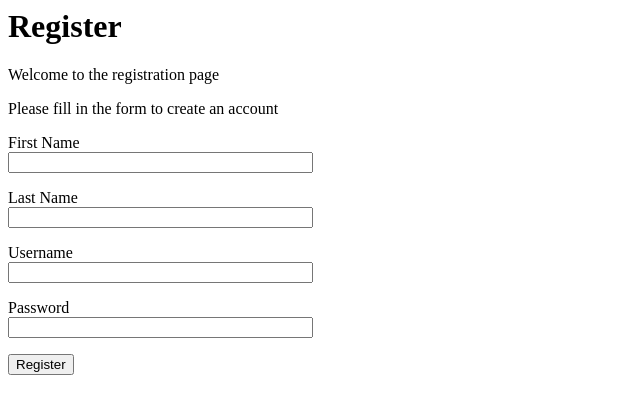
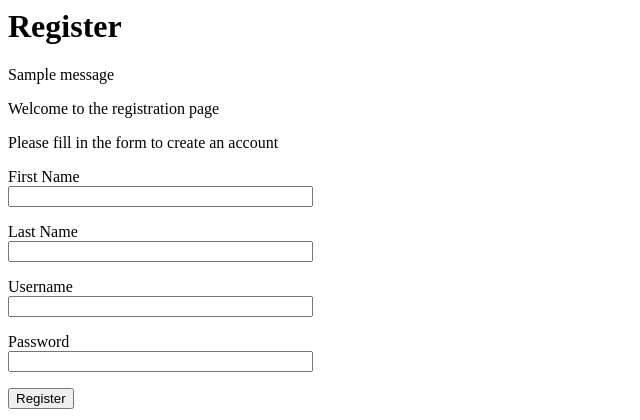
Before and after one commit to flotoria/ProjectCMPE131, a Flask app: page /register in a window 1280 px wide. Shown: the top 420 px of the page, without its empty margins (0-640 px from the left). Run offline with Flask 3, Linux system fonts and the light colour scheme; one stand-in notice (Sample message) is shown.

Commit message:
Make changes so there are alerts, add comments for clarification

```diff
--- a/app/forms.py
+++ b/app/forms.py
@@ -4,10 +4,11 @@ from wtforms import StringField, PasswordField, BooleanField, SubmitField, Selec
 from wtforms.validators import DataRequired, ValidationError
 from .models import User
 
+# Flask form for the login page
 class LoginForm(FlaskForm):
+    # Input fields for the username and password
     username = StringField('Username', validators=[DataRequired()])
     password = PasswordField('Password', validators=[DataRequired()])
-    remember_me = BooleanField('Remember Me')
     submit = SubmitField('Sign In')
 
     # This method simply validates whether the username in the parameter matches a username in the database
@@ -16,11 +17,14 @@ class LoginForm(FlaskForm):
             raise ValidationError("Username does not exist.")
         return True
 
+# Flask form  for registering a user
 class RegisterForm(FlaskForm):
+    # Input fields for the first name, last name, username, password.
     firstname = StringField('First Name', validators=[DataRequired()])
     lastname = StringField('Last Name', validators = [DataRequired()])
     username = StringField('Username', validators=[DataRequired()])
     password = PasswordField('Password', validators=[DataRequired()])
+    # Submit button
     submit = SubmitField('Register')
 
     # This method simply validates whether the username is unique, return True, if not, return False
@@ -30,21 +34,30 @@ class RegisterForm(FlaskForm):
         return False
 
 
+# Flask form for composing a message
 class ComposeForm(FlaskForm):
+    # Fields for the receiving user, subject, and body message.
     receiving_username = StringField('Receiving User', validators=[DataRequired()])
     subject = StringField('Subject', validators=[DataRequired()])
     body = StringField('Message', validators=[DataRequired()])
+    # Submit button
     submit = SubmitField('Send')
 
+# Flask form for submitting a search query
 class SearchForm(FlaskForm):
 	searched = StringField("Search", validators=[DataRequired()])
+    # Submit button
 	submit = SubmitField("Submit")
 
+# To-do list form
 class ToDoForm(FlaskForm):
+    # Input for entering the task
     task = StringField('Enter task', validators=[DataRequired()])
+    # Submit button
     submit = SubmitField('Add')
-    close = SubmitField('X')
 
+# Form to help the user sort their messages
 class SortForm(FlaskForm):
     sortByOptions = SelectField("Sort Options:", choices=[('alphabet', 'Sort by Alphabetical Order'), ('oldest', 'Sort by Oldest'), ('newest', 'Sort by Newest')])
+    # Submit button
     submit = SubmitField('Sort')
--- a/app/routes.py
+++ b/app/routes.py
@@ -3,6 +3,7 @@ from app import db
 from flask import render_template
 from flask import redirect
 from flask import flash
+from datetime import datetime
 from .forms import LoginForm
 from .forms import ComposeForm
 from .forms import RegisterForm
@@ -31,13 +32,17 @@ def dashboard():
     form = SortForm()
     # Fetch the user_id of the current user and the current user's messages
     user_id = User.query.filter_by(username=current_user.username).first().id
+    # Fetch the user's messages
     messages = Message.query.filter_by(receiving_user=user_id).all()
     if form.validate_on_submit():
         if form.sortByOptions.data == 'alphabet':
+            # Sort the messages by subject in alphabetical order
             messages = Message.query.filter_by(receiving_user=user_id).order_by(Message.subject).all()
         if form.sortByOptions.data == 'oldest':
+            # Sort the messages by oldest to newest
             messages = Message.query.filter_by(receiving_user=user_id).order_by(Message.timestamp).all()
         if form.sortByOptions.data == 'newest':
+            # Sort the messages by newest to oldest
             messages = Message.query.filter_by(receiving_user=user_id).order_by(Message.timestamp).all()
             messages.reverse()
 
@@ -51,14 +56,18 @@ def dashboard():
 def compose():
     form = ComposeForm()
     if form.validate_on_submit():
-        # When the form is submitted, a message object containing the subject, body, sending user, and receiving user is created.
-        # The timestamp is automatically generated at time of creation.
-        message = Message(subject=form.subject.data, body=form.body.data, sending_user=current_user.id, receiving_user=User.query.filter_by(username=form.receiving_username.data).first().id)
-        # Add the message to the database and commit the changes
-        db.session.add(message)
-        db.session.commit()
-        # Redirect the user to the dashboard afterwards
-        return redirect(url_for('dashboard'))
+        if User.query.filter_by(username=form.receiving_username.data).first() is not None:
+            # When the form is submitted, a message object containing the subject, body, sending user, and receiving user is created.
+            # The timestamp is automatically generated at time of creation.
+            dateAndTime = datetime.now()
+            message = Message(subject=form.subject.data, body=form.body.data, sending_user=current_user.id, receiving_user=User.query.filter_by(username=form.receiving_username.data).first().id, timestamp=dateAndTime)
+            # Add the message to the database and commit the changes
+            db.session.add(message)
+            db.session.commit()
+            # Redirect the user to the dashboard afterwards
+            return redirect(url_for('dashboard'))
+        else:
+            flash("User does not exist")
     # Return the render template of the compose page
     return render_template('compose.html', user=current_user, form=form)
 
@@ -95,6 +104,9 @@ def login():
                 # If so, login and redirect the user to the dashboard
                 login_user(User.query.filter_by(username=form.username.data).first())
                 return redirect(url_for('dashboard'))
+            else:
+                flash("Incorrect credentials!")
+
     # Render the login page
     return render_template('login.html', form=form)
 
@@ -112,23 +124,32 @@ def register():
             db.session.commit()
             # Redirect the user to the login page.
             return redirect(url_for('login'))
+        else:
+            flash("Username already exists!")
     return render_template('register.html', form=form)
 
+# To do list route
 @app.route("/todo/", methods=["POST", "GET"])
 @login_required
 def todo():
     form = ToDoForm()
+    # Query all the to do items that are not done and belong to the current user and store them in a list
     toDoItemList = ToDo.query.filter_by(user=current_user.id, done=False).all()
     if form.validate_on_submit():
+        # Add the to do item to the databaes
         toDoItem = ToDo(description=form.task.data, user=current_user.id)
         db.session.add(toDoItem)
         db.session.commit()
+        # Redirect to the todo page
         return redirect(url_for('todo'))
+    # Render the todo page
     return render_template("todolist.html", form=form, list=toDoItemList, class1=ToDo)
 
+# Delete the todo page
 @app.route("/deleteTodo/<int:id>", methods=["POST", "GET"])
 @login_required
 def deleteToDo(id):
+    # Query the id, set the boolean to true, then commit the changes
     toDoItem = ToDo.query.filter_by(id=id).first()
     toDoItem.done = True
     db.session.commit()
--- a/app/templates/compose.html
+++ b/app/templates/compose.html
@@ -9,7 +9,10 @@
     }
 </style>
 
-</style>
+{% for message in get_flashed_messages() %}
+    <p>{{ message }}</p>
+{% endfor %}
+
 <form action="" method="POST" novalidate>
     {{form.hidden_tag()}}
     <p> {{form.receiving_username.label}} <br>
--- a/app/templates/register.html
+++ b/app/templates/register.html
@@ -1,4 +1,9 @@
 <h1>Register</h1>
+
+{% for message in get_flashed_messages() %}
+    <p>{{ message }}</p>
+{% endfor %}
+
 <form action="" method="POST" novalidate>
     {{form.hidden_tag()}}
     <p> Welcome to the registration page </p>
```
Also changed, not shown: app/models.py (+7 -1 lines), app/templates/login.html (+5 -3 lines), app/app.db, 1 other file.
